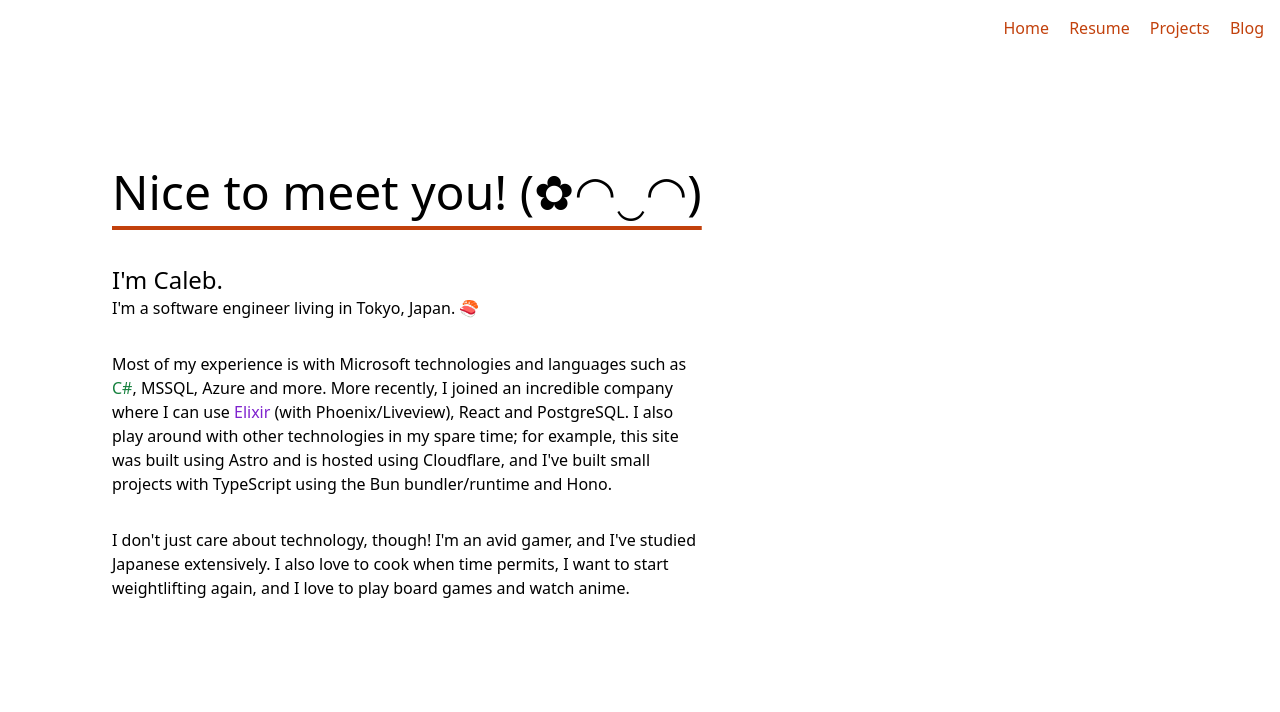
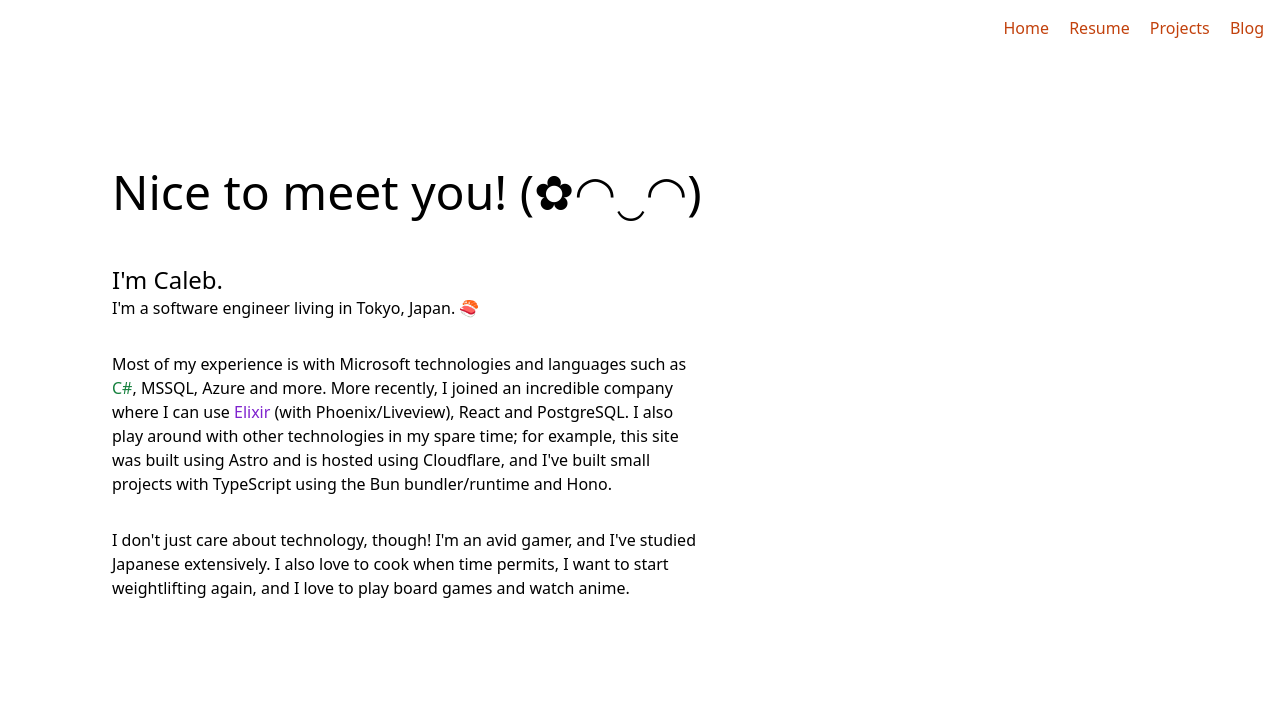
Before and after one commit to cmcclain89/namakemono.dev, an Astro site: page / in a window 1280 px wide. Shown: the top 712 px of the page. Built offline with nearby package versions, Linux system fonts and the light colour scheme; Astro itself is replaced by a stand-in of ours.

Commit message:
didn't want this

```diff
--- a/src/layouts/BaseLayout.astro
+++ b/src/layouts/BaseLayout.astro
@@ -21,9 +21,7 @@ const { pageTitle, pageHeader } = Astro.props;
   <body class="h-full flex flex-col">
     <Header />
     <div class="md:p-28 p-4 flex-[1_0_auto]">
-      <h1
-        class="text-5xl pb-12 underline underline-offset-[16px] decoration-4 decoration-orange-700"
-      >
+      <h1 class="text-5xl pb-12">
         {pageHeader}
       </h1>
       <slot />
```
